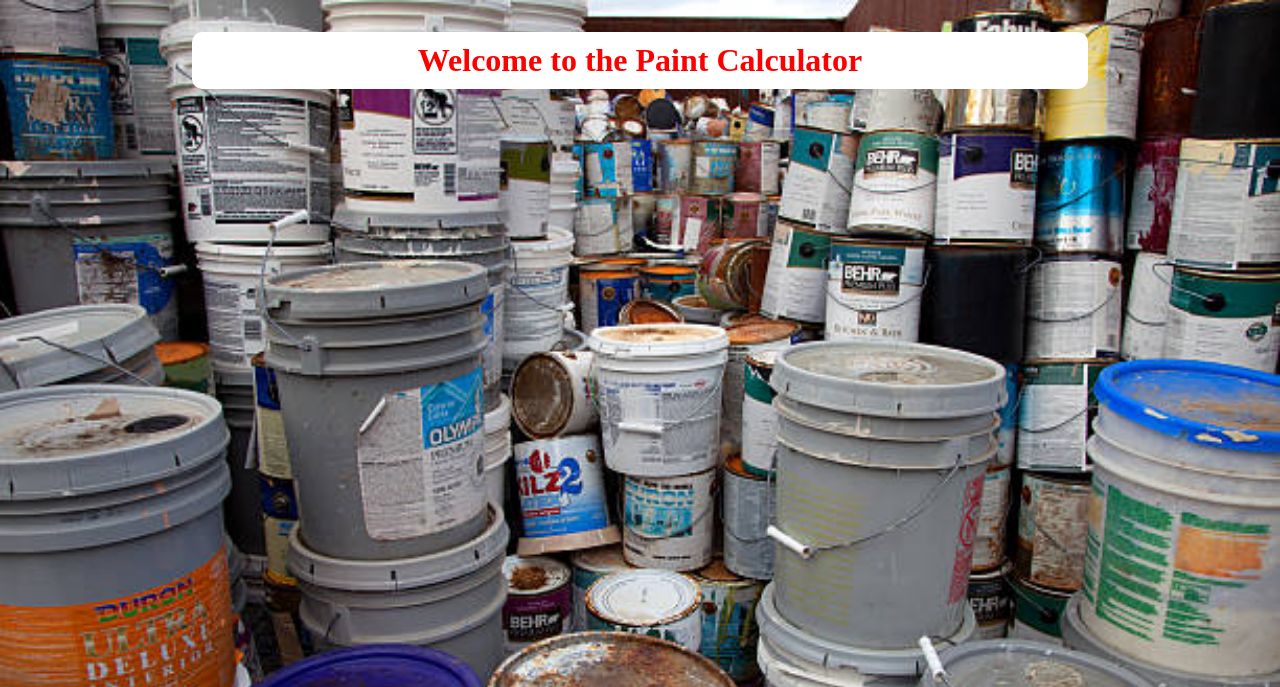
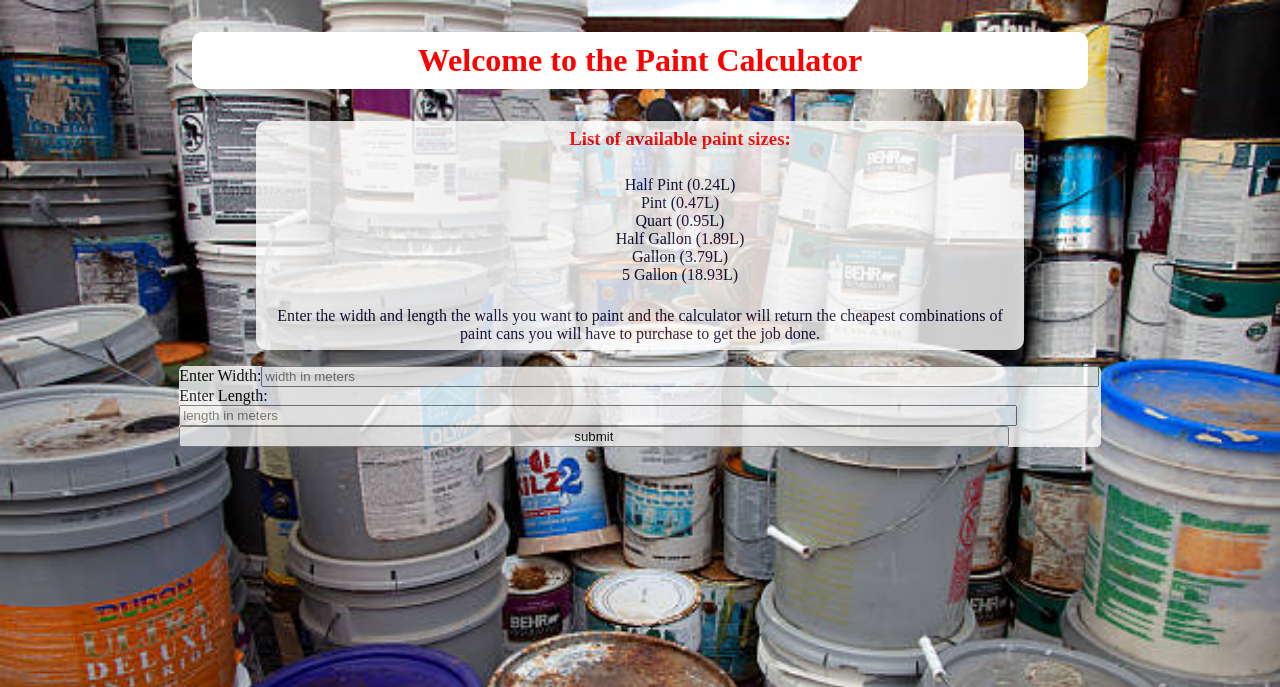
Before and after one commit to Beatrix-droid/the-paint-challenge, a Flask app: page / in a window 1280 px wide. Shown: the top 687 px of the page. Run offline with Flask 2, Linux system fonts and the light colour scheme.

Commit message:
second styling commit

```diff
--- a/app.py
+++ b/app.py
@@ -1,9 +1,12 @@
 from flask import Flask, render_template, request
-
+from paint import get_surface_area
 
 app = Flask(__name__)
 @app.route('/')
 def hello_world():
+    if request.method == "POST":
+        pass
+
     return render_template("index.html")
 
 
--- a/static/style.css
+++ b/static/style.css
@@ -20,6 +20,63 @@ h1{
     color:rgb(255,0,0);
     padding: 10px;
     border-radius: 10px;
+}
 
 
+.form-container{
+    width: 80%;
+    margin:auto;
 }
+
+ul {
+    width: 100%;
+    margin:auto;
+}
+
+h3{
+    text-align: center;
+    color:rgb(255,0,0);
+    padding:7px;
+}
+
+li{
+    text-align:center;
+    display: block;
+    color:rgb(5, 2, 42)
+}
+
+p{
+    color:rgb(5, 2, 42);
+    padding: 7px;
+    text-align:center;
+}
+section{
+    background-color: rgb(255,255,255);
+    opacity: 0.8;
+    border-radius: 10px;
+
+}
+
+form{
+    width: 90%;
+    margin:auto;
+    border-radius: 5px;
+    background-color: rgb(255,255,255);
+    opacity: 0.8;
+}
+
+
+label{
+    display:block;
+}
+
+input{
+    margin: auto;
+	width: 90%;
+}
+
+.list-container{
+    width: 60%;
+    margin-left:auto;
+    margin-right:auto;
+}
--- a/templates/index.html
+++ b/templates/index.html
@@ -11,5 +11,36 @@
     <div class="title">
     <h1>Welcome to the Paint Calculator</h1>
 </div>
+
+<div class="list-container">
+<section>
+    <ul>
+        <h3>List of available paint sizes:</h3>
+
+    <li> Half Pint (0.24L)</li>
+    <li> Pint (0.47L)</li>
+    <li>Quart (0.95L)</li>
+    <li>Half Gallon (1.89L)</li>
+    <li>Gallon (3.79L)</li>
+    <li>5 Gallon (18.93L)</li>
+</ul>
+
+
+<p>Enter the width and length the walls you want to paint and
+the calculator will return the cheapest combinations of paint cans
+you will have to purchase to get the job done.
+</p>
+</section>
+</div>
+
+<div class="form-container">
+<form>
+    <label>Enter Width:<input required type="number" placeholder="width in meters"></label>
+    <label>Enter Length:<input required type="number" placeholder="length in meters"></label>
+    <input type="submit" value="submit">
+
+</form>
+</div>
+
 </body>
 </html>
```
